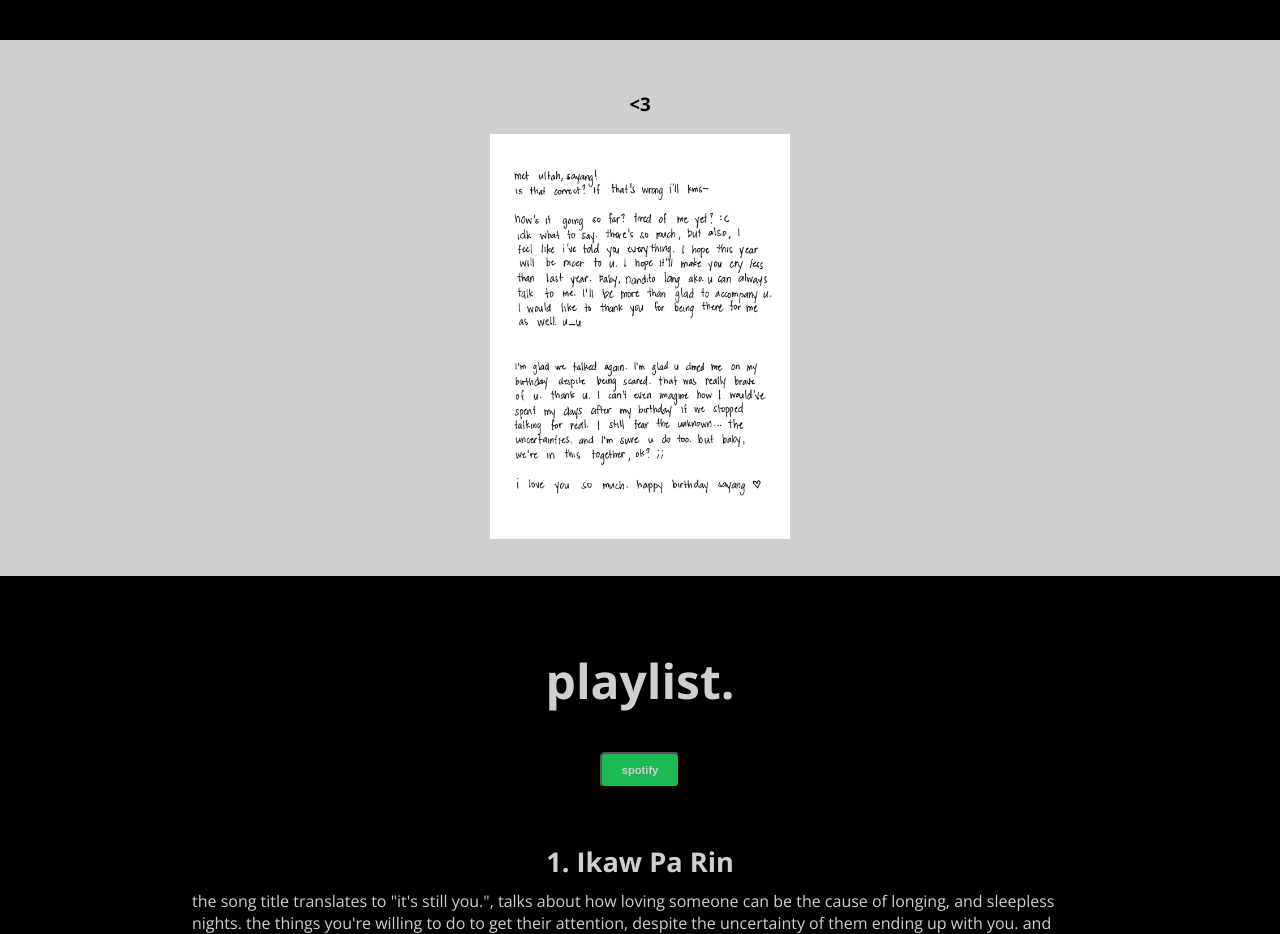
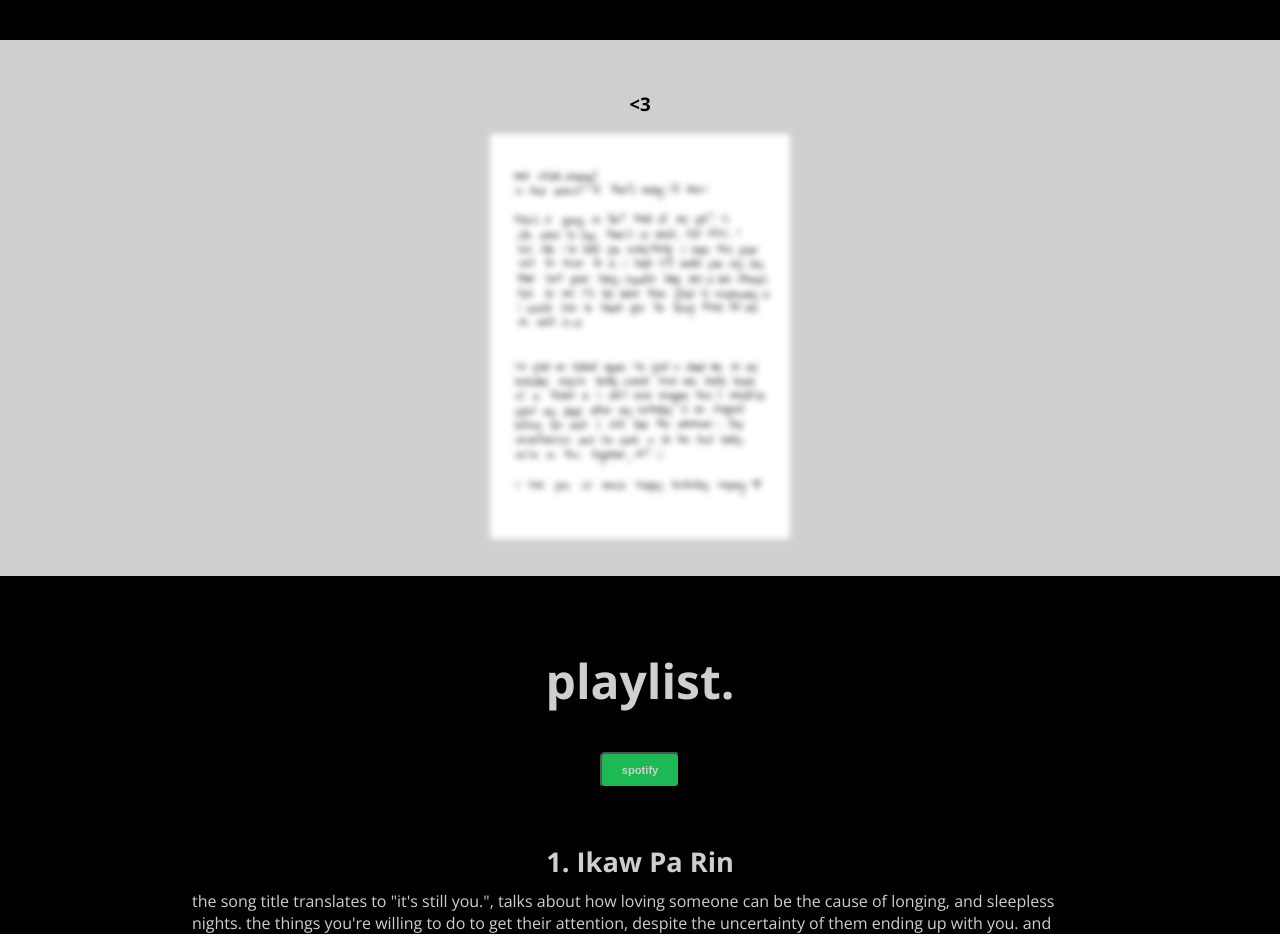
Before and after one commit to llamarocious/ranbday2023, a plain HTML site: page index.html in a window 1280 px wide. Shown: the part 860-1794 px from the top of the page. Drawn offline with nearby package versions, Linux system fonts and the light colour scheme.

Commit message:
Update style.css

```diff
--- a/style.css
+++ b/style.css
@@ -222,6 +222,9 @@ footer {
 } */
 
 #myImg:hover {opacity: 0.7;}
+#myImg {
+  filter: blur(3px);
+}
 
 /* The Modal (background) */
 .modal {
@@ -236,6 +239,7 @@ footer {
   overflow: auto; /* Enable scroll if needed */
   background-color: rgb(0,0,0); /* Fallback color */
   background-color: rgba(0,0,0,0.9); /* Black w/ opacity */
+
 }
 
 /* Modal Content (image) */
```
